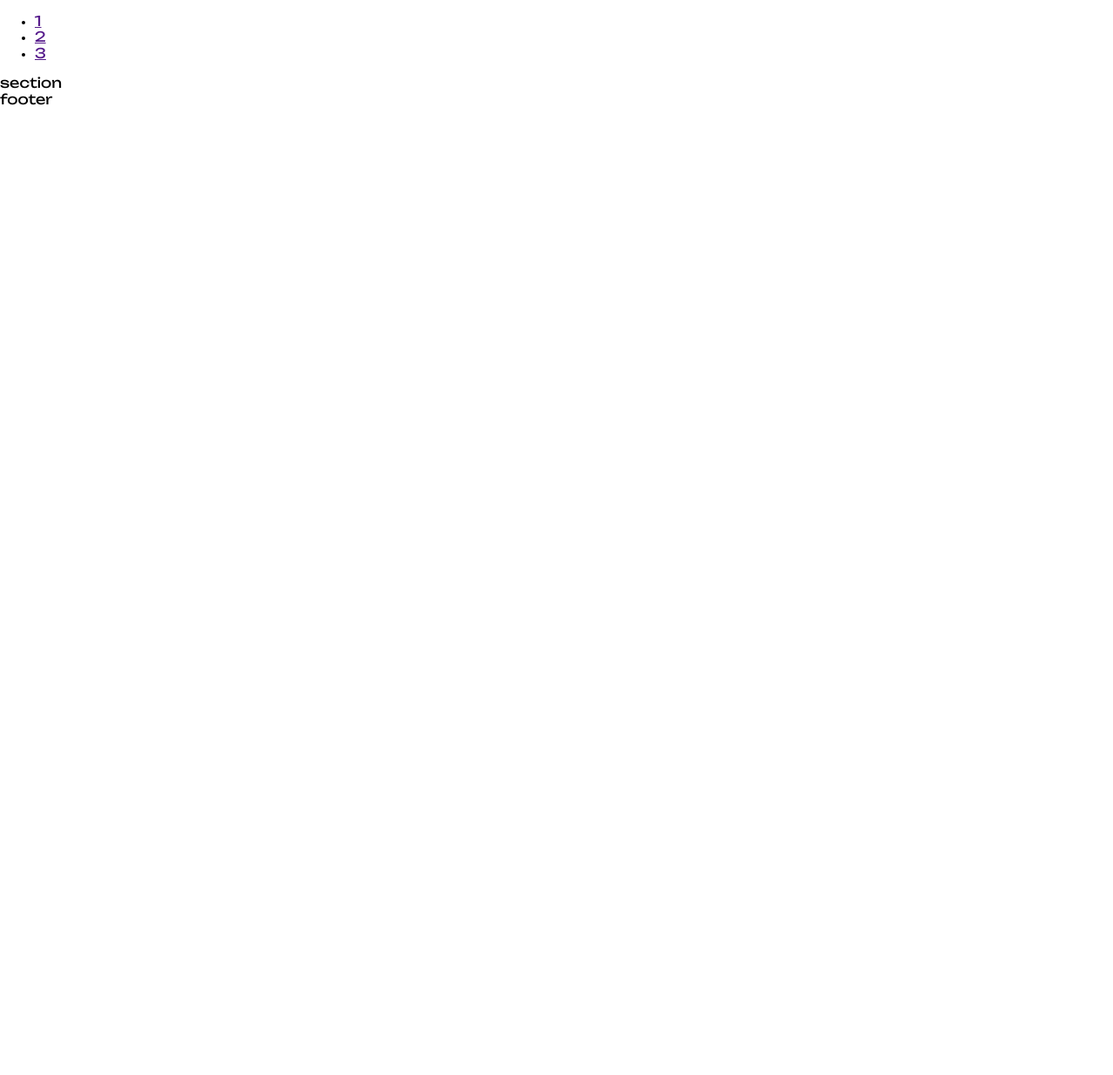
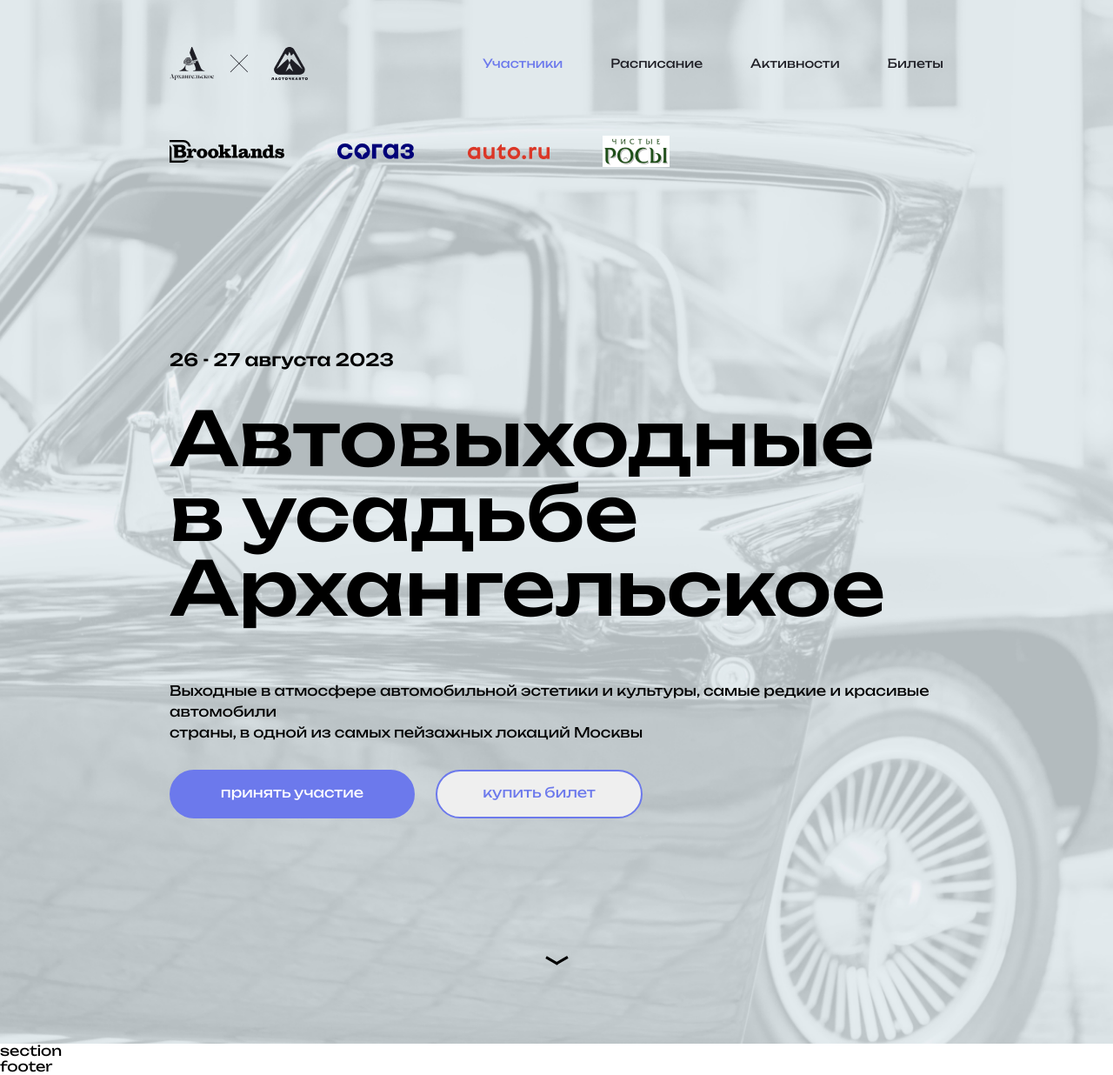
Before and after one commit to RomanKravchenko03/amazing-japan, a plain HTML site: page index.html in a window 1280 px wide. Shown: the whole page at 87% size. Before the commit the page ends 800 px from the top, so only its background shows below. Drawn offline with Linux system fonts and the light colour scheme.

Commit message:
the header block has been completely updated

```diff
--- a/index.html
+++ b/index.html
@@ -1,28 +1,94 @@
 <!DOCTYPE html>
 <html lang="ru">
-<head>
-    <meta charset="UTF-8">
-    <meta name="viewport" content="width=device-width, initial-scale=1.0">
-    <link rel="stylesheet" href="./styles/main.css">
+  <head>
+    <meta charset="UTF-8" />
+    <meta name="viewport" content="width=device-width, initial-scale=1.0" />
+    <link rel="stylesheet" href="./styles/main.css" />
     <title>Автовыходные в усадьбе Архангельское</title>
-</head>
-<body>
+  </head>
+  <body>
     <header class="header">
-        <nav class="nav">
-            <ul>
-                <li><a href="">1</a></li>
-                <li><a href="">2</a></li>
-                <li><a href="">3</a></li>
+      <div class="container">
+        <div class="header__block header__block_top">
+          <div class="header__logo">
+            <img src="./images/logo.png" alt="logo" class="img">
+          </div>
+          <nav class="navbar">
+            <ul class="menu">
+              <li class="menu__item">
+                <a href="#" class="menu__link menu__link_active"> Участники </a>
+              </li>
+              <li class="menu__item">
+                <a href="#" class="menu__link"> Расписание </a>
+              </li>
+              <li class="menu__item">
+                <a href="#" class="menu__link"> Активности </a>
+              </li>
+              <li class="menu__item">
+                <a href="#" class="menu__link"> Билеты </a>
+              </li>
             </ul>
-        </nav>
+          </nav>
+        </div>
+
+          <div class="header__partners">
+            <div class="header__partners_item">
+              <img
+              src="./images/brooklands.png"
+              alt="brooklands"
+              class="header__image">
+            </div>
+            <div class="header__partners_item">
+              <img
+              src="./images/sogas.png"
+              alt="sogas"
+              class="header__image">
+            </div>
+            <div class="header__partners_item">
+              <img
+              src="./images/auto.ru.png"
+              alt="auto.ru"
+              class="header__image">
+            </div>
+            <div class="header__partners_item">
+              <img
+              src="./images/clear-dew.png"
+              alt="clear-dew"
+              class="header__image">
+            </div>
+
+        </div>
+
+        <div class="header__data descriptor">
+          26 - 27 августа 2023
+        </div>
+
+        <h1 class="header__title title">
+          Автовыходные в усадьбе <br/>
+          Архангельское
+        </h1>
+
+        <h2 class="header__text text">
+          Выходные в атмосфере автомобильной эстетики и культуры, самые редкие и красивые автомобили <br/>
+          страны, в одной из самых пейзажных локаций Москвы
+        </h2>
+
+        <div class="header__buttons-wrapper">
+          <button type="button" class="button button__secondary">
+            принять участие
+          </button>
+
+          <button type="button" class="button">
+            купить билет
+          </button>
+      </div>
+      <div class="header__arrow"></div>
+        </div>
+
     </header>
     <main class="main">
-        <section class="section">
-            section
-        </section>
+      <section class="section">section</section>
     </main>
-    <footer class="footer">
-        footer
-    </footer>
-</body>
+    <footer class="footer">footer</footer>
+  </body>
 </html>
--- /dev/null
+++ b/styles/button.css
@@ -0,0 +1,17 @@
+.button {
+    width: 238px;
+    height: 56px;
+    display: flex;
+    justify-content: center;
+    align-items: center;
+    border-radius: 60px;
+    border: 2px solid var(--main-button-border-color);
+    cursor: pointer;
+    color: var(--main-button-text-color);
+}
+
+.button__secondary {
+    width: 282px;
+    background-color: var(--secondary-button-background-color);
+    color: var(--secondary-button-text-color);
+}
--- /dev/null
+++ b/styles/colors.css
@@ -0,0 +1,11 @@
+:root {
+    /* text; */
+    --main-text-color: #1E1E25;
+    /* main-button */
+    --main-background-color-button: #6C79EC;
+    --main-button-border-color: #6C79EC;
+    --main-button-text-color: #6C79EC;
+    /* secondary-button */
+    --secondary-button-background-color:#6C79EC;
+    --secondary-button-text-color: #FFFFFF;
+}
--- /dev/null
+++ b/styles/header.css
@@ -0,0 +1,90 @@
+.header {
+    padding: 38px 0 90px;
+    background: url(../images/header-background.jpg) no-repeat center/cover;
+    /* height: 1130px; */
+}
+
+.header__block {
+
+}
+
+.header__block_top {
+    display: flex;
+    justify-content: space-between;
+    align-items: center;
+}
+
+.header__logo {
+    width: 159px;
+    height: 38px;
+}
+
+.header__partners {
+    display: flex;
+    justify-content: space-between;
+    align-items: center;
+    width: 575px;
+    height: 36px;
+    margin-top: 50px;
+}
+
+.header__data {
+    margin-top: 209px;
+}
+
+.title {
+    font-size: 86px;
+    font-weight: 500;
+    line-height: 86px;
+}
+
+.header__title, .header__text {
+    margin-top: 40px;
+}
+
+.text {
+    font-size: 16px;
+    font-weight: 400;
+    line-height: 24px;
+}
+
+.header__buttons-wrapper {
+    margin-top: 30px;
+    display: flex;
+}
+
+.header__buttons-wrapper > .button:first-child {
+    margin-right: 24px;
+}
+
+
+.header__arrow {
+    position: relative;
+    margin: 162px auto 0;
+    width: 28px;
+    height: 7px;
+    cursor: pointer;
+}
+
+.header__arrow::after, .header__arrow::before {
+    position: absolute;
+    display: block;
+    width: 15.65px;
+    height: 3px;
+    background-color: black;
+    content: "";
+
+}
+
+.header__arrow::after {
+    top: 0;
+    left: 0.6px;
+    transform: rotate(30deg);
+    border-radius: 0 20px 20px 0;
+}
+.header__arrow::before {
+    top: 0;
+    right: 0.6px;
+    transform: rotate(-30deg);
+    border-radius: 20px 0 0 20px;
+}
--- a/styles/main.css
+++ b/styles/main.css
@@ -1,8 +1,30 @@
 @import url(./normalize.css);
 @import url(./font.css);
+@import url(./colors.css);
+@import url(./header.css);
+@import url(./button.css);
+
+@import url(./menu.css);
 
 * {
     font-family: Unbounded;
     font-style: normal;
     box-sizing: border-box;
 }
+
+.container {
+    padding: 0 195px;
+}
+
+
+.descriptor {
+    font-weight: 500;
+    font-size: 20px;
+    line-height: 24px;
+}
+
+.text {
+    font-size: 16px;
+    font-weight: 400;
+    line-height: 24px;
+}
--- /dev/null
+++ b/styles/menu.css
@@ -0,0 +1,22 @@
+.menu {
+  display: flex;
+  width: 570px;
+  height: 38px;
+  justify-content: space-between;
+  align-items: center;
+}
+
+.menu__item {
+  list-style-type: none;
+}
+
+.menu__link {
+  font-size: 14px;
+  font-weight: 400;
+  text-decoration: none;
+  color: var(--main-text-color);
+}
+
+.menu__link_active {
+  color: var(--main-background-color-button);
+}
```
Also changed, not shown: images/auto.ru.png (added), images/brooklands.png (added), images/clear-dew.png (added), images/header-background.jpg (added), images/logo.png (added), images/sogas.png (added), 1 other file.
